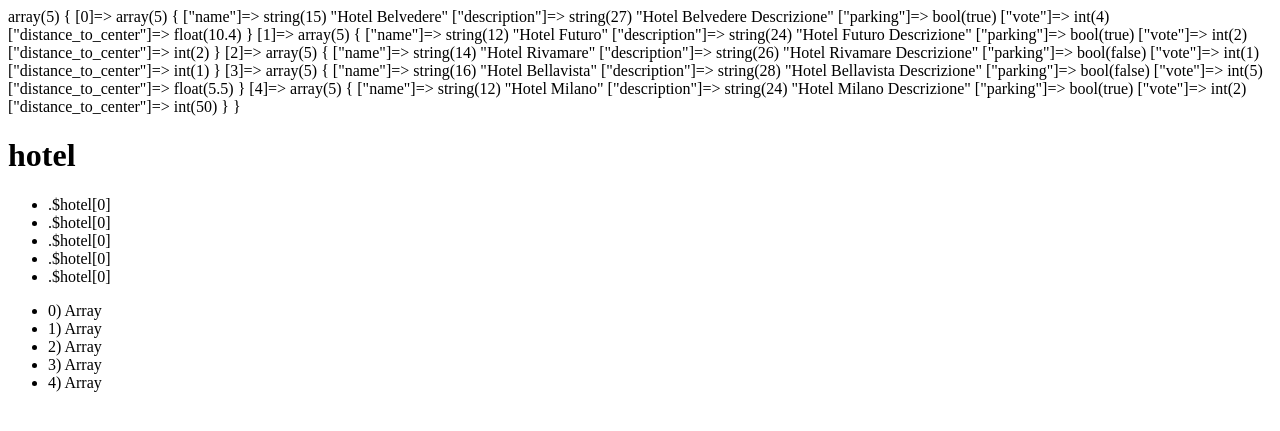
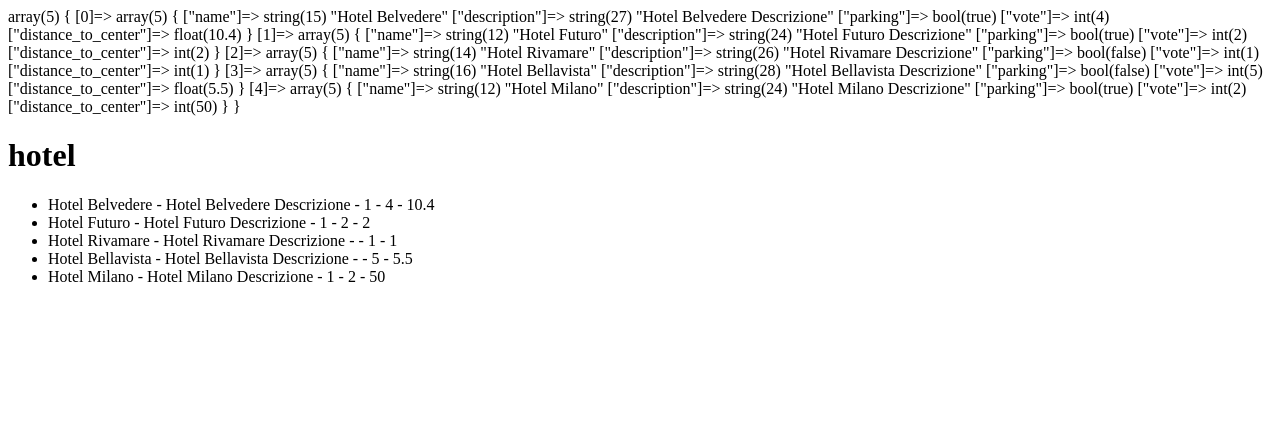
Before and after one commit to alessiopalmieri001/php-hotel, a PHP site: page / in a window 1280 px wide. Shown: the top 431 px of the page. Run offline with PHP 8.4, Linux system fonts and the light colour scheme.

Commit message:
stampato in pagina i valori

```diff
--- a/index.php
+++ b/index.php
@@ -63,15 +63,8 @@
             <ul>
                 <?php
                 foreach ($hotels as $hotel) {
-                    echo '<li> .$hotel[0] </li>';
+                    echo '<li>' .$hotel['name']. ' - '.$hotel['description']. ' - ' .$hotel['parking']. ' - ' .$hotel['vote']. ' - ' .$hotel['distance_to_center'] .'</li>';
                 }
-                ?>
-            </ul>
-            <ul>
-                <?php
-                    foreach ($hotels as $ind => $singleListProduct) {
-                        echo '<li>'.$ind.') '.$singleListProduct.'</li>';
-                    }
                 ?>
             </ul>
         </main>
```
